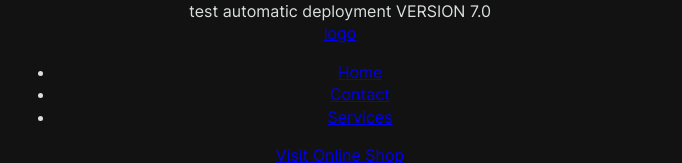
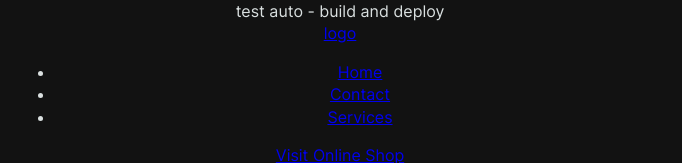
Before and after one commit to TychonK/in4group, a website built with webpack: page src/template.html in a window 1280 px wide. Shown: the top 163 px of the page, without its empty margins (300-982 px from the left). Built offline with nearby package versions, Linux system fonts and the light colour scheme; files whose address does not match are found by name.

Commit message:
auto buildt test

```diff
--- a/src/partials/header.html
+++ b/src/partials/header.html
@@ -1,3 +1,3 @@
 <header>
-    test automatic deployment VERSION 7.0
+    test auto - build and deploy
 </header>
```
